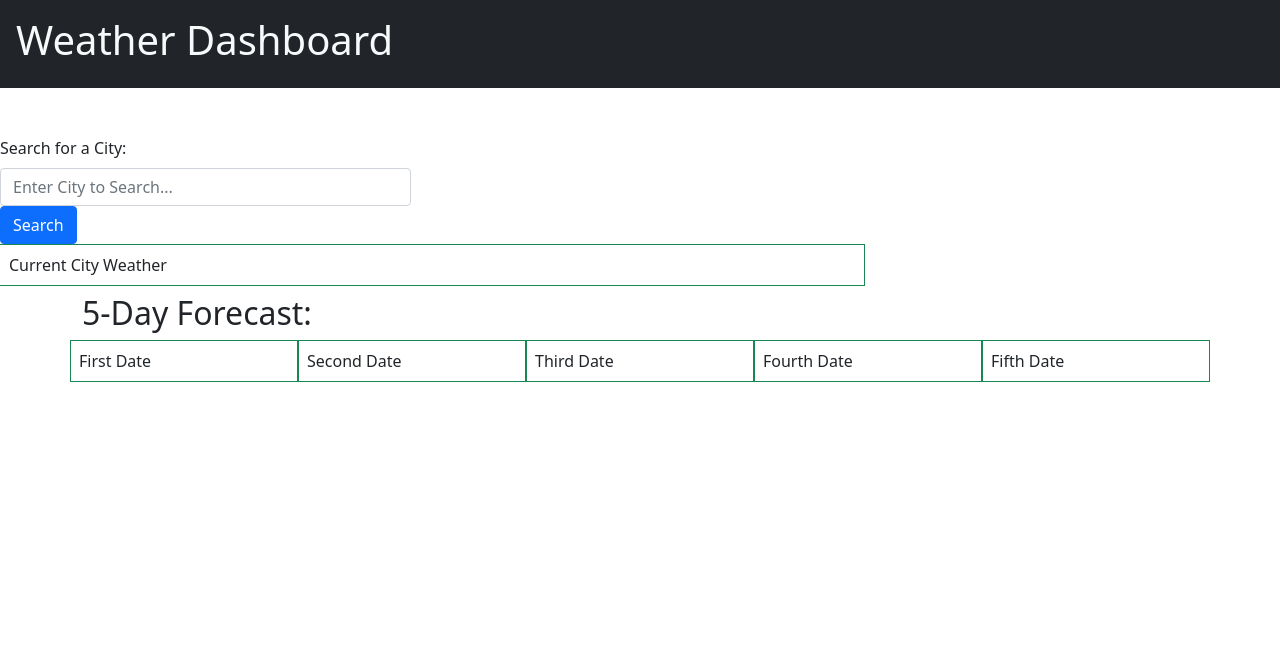
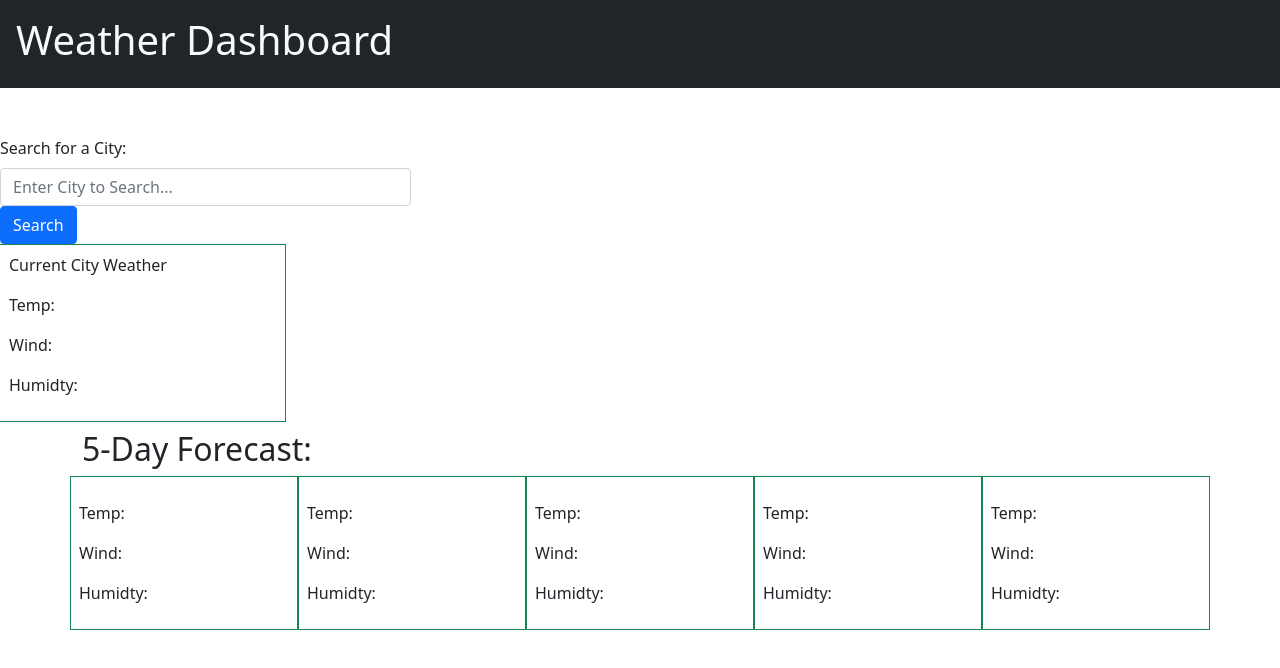
Before and after one commit to VernPG/weather-dashboard, a plain HTML site: page index.html in a window 1280 px wide. Drawn offline with nearby package versions, Linux system fonts and the light colour scheme.

Commit message:
html forecast box list

```diff
--- a/assets/script.js
+++ b/assets/script.js
@@ -4,8 +4,10 @@ var listGroup= "";
 var futureFore= $("#future-forecast");
 
 //search for city results
+
+
 function getApi () {
-    var requestUrl="f2165315a927629b82c1512a361fb24c";
+    var requestUrl="http://api.openweathermap.org/geo/1.0/direct?q={city name},{state code},{country code}&limit={limit}&appid={f2165315a927629b82c1512a361fb24c}";
     fetch(requestUrl)
     .then(function(response){
         return response.json();
@@ -15,7 +17,11 @@ function getApi () {
         // const pTag
         }
     )
-};
+}
+
+  function renderWeatherData() {
+    var weatherDataEL = $("#exampleDataList");
+  }
 
 //enter api
 
--- a/index.html
+++ b/index.html
@@ -20,32 +20,33 @@
     <section>
       <div class="row">
         <div class="col-sm-4">
-        <label for="exampleDataList" class="form-label">Search for a City:</label>
-        <input class="form-control" list="datalistOptions" id="exampleDataList"
-        placeholder="Enter City to Search...">
+          <label for="exampleDataList" class="form-label">Search for a City:</label>
+          <input class="form-control" list="datalistOptions" id="exampleDataList" placeholder="Enter City to Search...">
       <div class="d-grid gap-2 d-md-block">
         <button class="btn btn-primary" type="button">Search</button>
-        <ul class= "list-group">
-        </ul>
+          <ul class= "list-group">
+          </ul>
+        <div class= "col-sm-8">
+          <div class="row border border-success p-2 mb-2 ">
+            <div class="col-sm-12" id= "city-weather">
+              <placeholder>Current City Weather</placeholder>
+              <p id="dateCurr"></p>
+              <p id="imgCurr"></p>
+              <p> Temp:<span id="tempCurr"></span></p>
+              <p> Wind:<span id="windCurr"></span></p>
+              <p> Humidty:<span id="humidCurr"></span></p>
+
       </div>
 
-        <div>
 
-        </div>
     </section>
 
     <section>
       <!--add in one column to generate today's weather, this column willnhave the today datejs-->
 
-        <div class= "col-sm-8">
-            <div class="row border border-success p-2 mb-2">
-              <div class="col-sm-12" id= "city-weather">
-                <placeholder>Current City Weather</placeholder>
-
-        </div>
 
 
-      </div>
+
     </section>
 
     <section>
@@ -53,20 +54,40 @@
       <div class="container text-right" class="col-sm-12" id="future-forecast" >
         <h2>5-Day Forecast:</h2>
         <div class="row">
-          <div class="col border border-black border-success p-2 mb-2">
-            First Date
+          <div class="forecast col border border-black border-success p-2 mb-2">
+            <p id="date0"></p>
+            <p id="img0"></p>
+            <p>Temp:<span id="temp0"></span></p>
+            <p> Wind:<span id="wind0"></span></p>
+            <p>Humidty:<span id="humid0"></span></p>
           </div>
-          <div class="col border border-success p-2 mb-2 order-2">
-            Second Date
+          <div class="forecast col border border-success p-2 mb-2 order-2">
+            <p id="date1"></p>
+            <p id="img1"></p>
+            <p>Temp:<span id="temp1"></span></p>
+            <p> Wind:<span id="wind1"></span></p>
+            <p>Humidty:<span id="humid1"></span></p>
           </div>
-          <div class="col border border-success p-2 mb-2 order-3">
-            Third Date
+          <div class="forecast col border border-success p-2 mb-2 order-3">
+            <p id="date2"></p>
+            <p id="img2"></p>
+            <p> Temp:<span id="temp2"></span></p>
+            <p> Wind:<span id="wind2"></span></p>
+            <p> Humidty:<span id="humid2"></span></p>
           </div>
-          <div class="col border border-success p-2 mb-2 order-4">
-            Fourth Date
+          <div class="forecast col border border-success p-2 mb-2 order-4">
+            <p id="date3"></p>
+            <p id="img3"></p>
+            <p> Temp:<span id="temp3"></span></p>
+            <p> Wind:<span id="wind3"></span></p>
+            <p> Humidty:<span id="humid3"></span></p>
           </div>
-          <div class="col border border-success p-2 mb-2 order-5">
-            Fifth Date
+          <div class="forecast col border border-success p-2 mb-2 order-5">
+            <p id="date4"></p>
+            <p id="img4"></p>
+            <p> Temp:<span id="temp4"></span></p>
+            <p> Wind:<span id="wind4"></span></p>
+            <p> Humidty:<span id="humid4"></span></p>
           </div>
         </div>
       </div>
```
